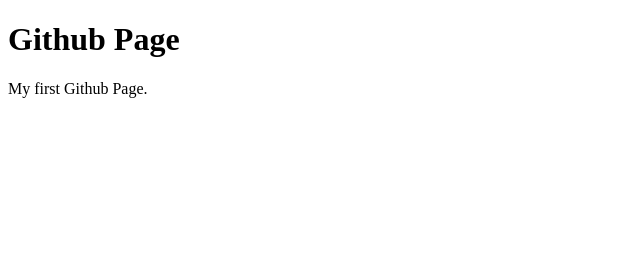
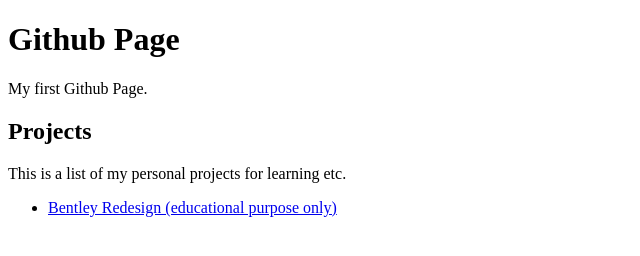
Before and after one commit to DeividasBakanas/deividasbakanas.github.io, a plain HTML site: page index.html in a window 1280 px wide. Shown: the whole page, without its empty margins (0-640 px from the left). Drawn offline with Linux system fonts and the light colour scheme.

Commit message:
Added projects section with link to Bentley Redesign.

```diff
--- a/index.html
+++ b/index.html
@@ -9,5 +9,13 @@
     <body>
         <h1>Github Page</h1>
         My first Github Page.
+
+        <section>
+            <h2>Projects</h2>
+            <p>This is a list of my personal projects for learning etc.</p>
+            <ul>
+                <li><a href="./bentley-redesign/">Bentley Redesign (educational purpose only)</a></li>
+            </ul>
+        </section>
     </body>
 </html>
```
